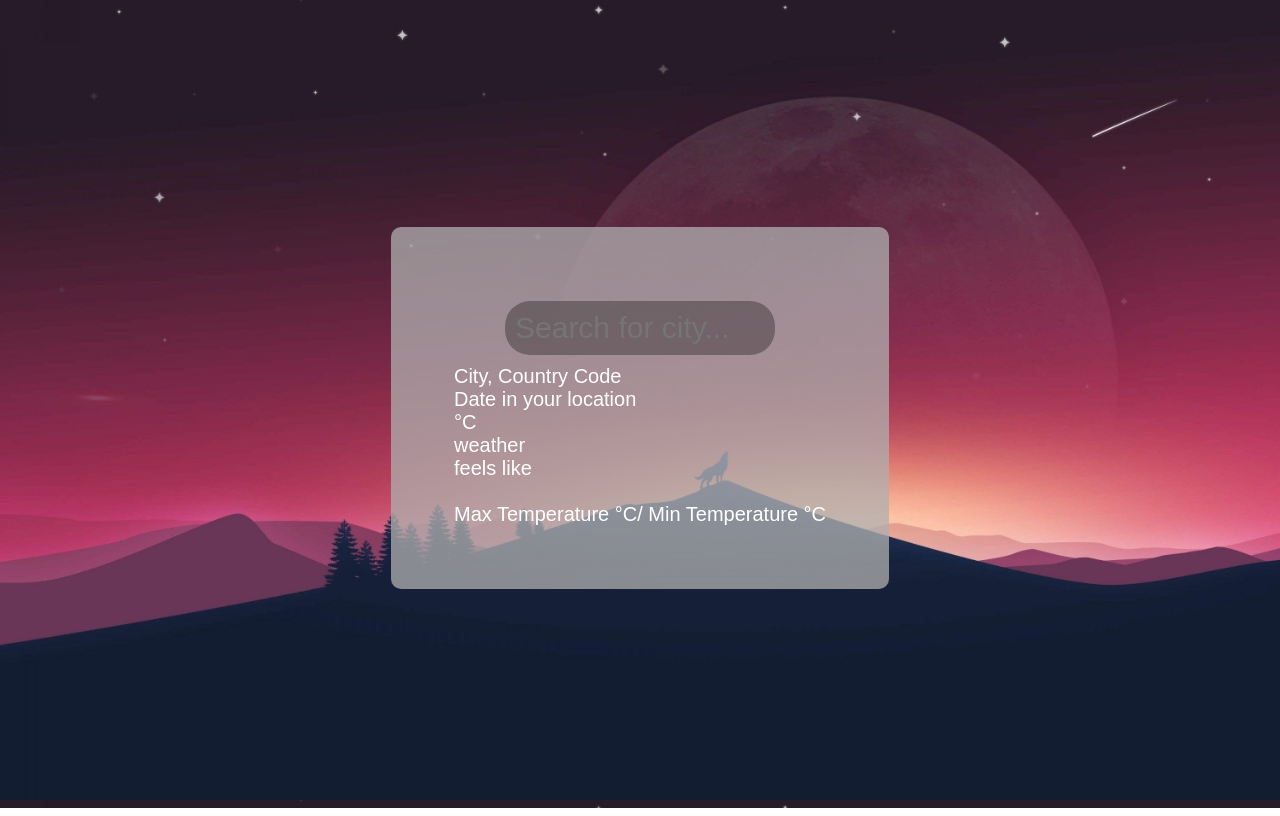
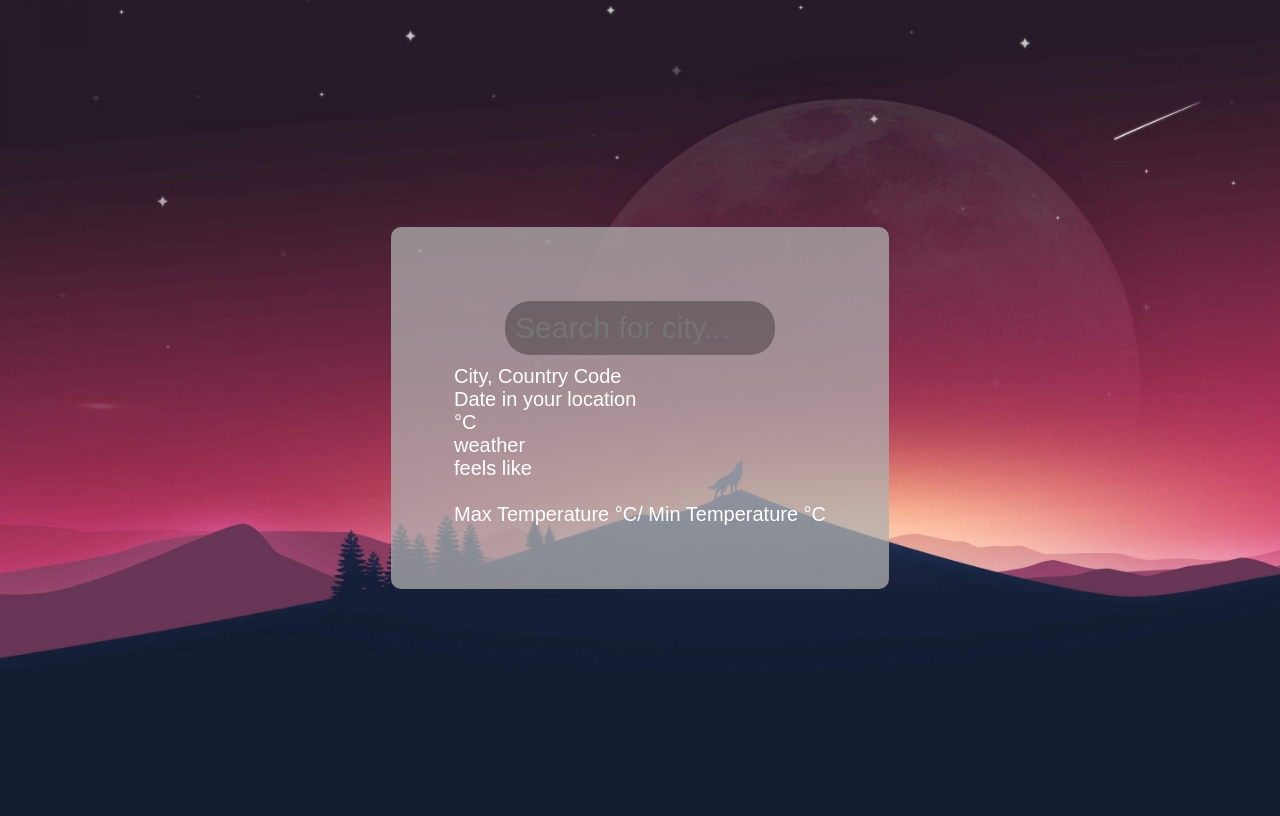
Before and after one commit to dhruvdhawan97/weather_app, a plain HTML site: page index.html in a window 1280 px wide. Drawn offline with Linux system fonts and the light colour scheme.

Commit message:
background img

```diff
--- a/styles.css
+++ b/styles.css
@@ -1,16 +1,14 @@
-html {
+
+
+body {
   background-image: url("de1ddf9ee30e08e15460626b919ef87e.jpg");
   background-size: cover;
-  height: 100vh;
-  width: 100vw;
-}
-
-body {
   color: #fff;
   display: flex;
   justify-content: center;
   align-items: center;
   font-family: Arial, Helvetica, sans-serif;
+   height: 100vh;
 }
 .app-wrap {
   height: 100vh;
```
